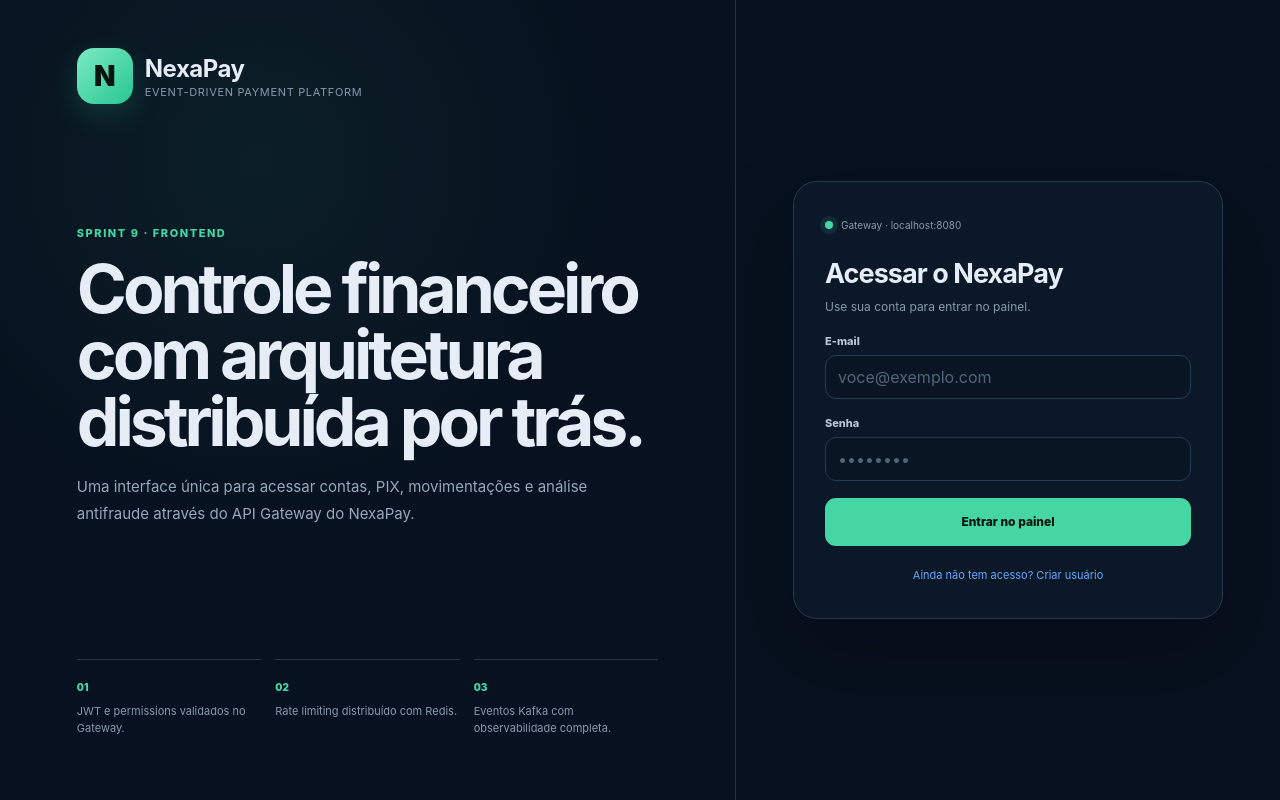
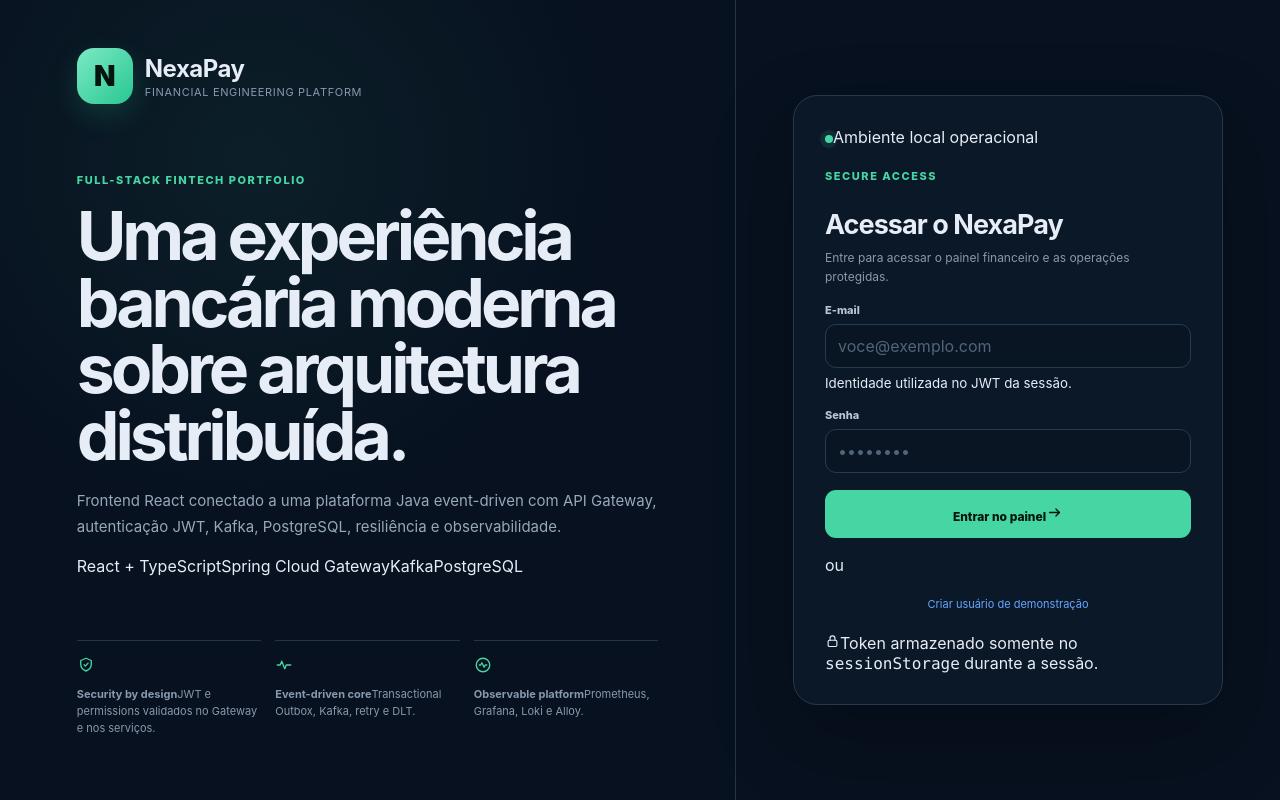
Before and after one commit to juceliocoelho2022/nexapay-event-driven-payments, a React (Vite) app in the folder frontend/: page /login in a window 1280 px wide. Built offline with nearby package versions, Linux system fonts and the light colour scheme; no server answers.

Commit message:
feat: refine login experience for professional demo

```diff
--- a/frontend/src/pages/LoginPage.tsx
+++ b/frontend/src/pages/LoginPage.tsx
@@ -1,6 +1,7 @@
 import { useState, type FormEvent } from 'react'
 import { Navigate, useNavigate } from 'react-router'
 import { useAuth } from '../auth/AuthContext'
+import { Icon } from '../components/Icon'
 import { ApiError } from '../lib/api'
 
 export function LoginPage() {
@@ -42,42 +43,62 @@ export function LoginPage() {
   }
 
   return (
-    <div className="auth-screen">
-      <section className="auth-hero">
+    <div className="auth-screen recruiter-auth-screen">
+      <section className="auth-hero recruiter-auth-hero">
         <div className="brand-lockup">
           <div className="brand-mark large">N</div>
           <div>
             <strong>NexaPay</strong>
-            <span>Event-Driven Payment Platform</span>
+            <span>Financial Engineering Platform</span>
           </div>
         </div>
 
-        <div className="hero-copy">
-          <span className="eyebrow">SPRINT 9 · FRONTEND</span>
-          <h1>Controle financeiro com arquitetura distribuída por trás.</h1>
+        <div className="hero-copy recruiter-hero-copy">
+          <span className="eyebrow">FULL-STACK FINTECH PORTFOLIO</span>
+          <h1>Uma experiência bancária moderna sobre arquitetura distribuída.</h1>
           <p>
-            Uma interface única para acessar contas, PIX, movimentações e análise antifraude
-            através do API Gateway do NexaPay.
+            Frontend React conectado a uma plataforma Java event-driven com API Gateway,
+            autenticação JWT, Kafka, PostgreSQL, resiliência e observabilidade.
           </p>
+
+          <div className="login-tech-stack" aria-label="Stack principal">
+            <span>React + TypeScript</span>
+            <span>Spring Cloud Gateway</span>
+            <span>Kafka</span>
+            <span>PostgreSQL</span>
+          </div>
         </div>
 
-        <div className="hero-points">
-          <div><span>01</span><p>JWT e permissions validados no Gateway.</p></div>
-          <div><span>02</span><p>Rate limiting distribuído com Redis.</p></div>
-          <div><span>03</span><p>Eventos Kafka com observabilidade completa.</p></div>
+        <div className="hero-points recruiter-hero-points">
+          <div>
+            <span className="hero-point-icon"><Icon name="shield" size={18} /></span>
+            <p><strong>Security by design</strong>JWT e permissions validados no Gateway e nos serviços.</p>
+          </div>
+          <div>
+            <span className="hero-point-icon"><Icon name="activity" size={18} /></span>
+            <p><strong>Event-driven core</strong>Transactional Outbox, Kafka, retry e DLT.</p>
+          </div>
+          <div>
+            <span className="hero-point-icon"><Icon name="pulse" size={18} /></span>
+            <p><strong>Observable platform</strong>Prometheus, Grafana, Loki e Alloy.</p>
+          </div>
         </div>
       </section>
 
-      <section className="auth-panel">
-        <form className="auth-card" onSubmit={handleSubmit}>
-          <div className="auth-heading">
+      <section className="auth-panel recruiter-auth-panel">
+        <form className="auth-card recruiter-auth-card" onSubmit={handleSubmit}>
+          <div className="auth-product-status">
             <span className="status-dot" />
-            <small>Gateway · localhost:8080</small>
+            <span>Ambiente local operacional</span>
+          </div>
+
+          <div className="auth-heading recruiter-auth-heading">
+            <span className="eyebrow">SECURE ACCESS</span>
             <h2>{mode === 'login' ? 'Acessar o NexaPay' : 'Criar acesso'}</h2>
             <p>
               {mode === 'login'
-                ? 'Use sua conta para entrar no painel.'
-                : 'Cadastre um usuário e entre automaticamente.'}
+                ? 'Entre para acessar o painel financeiro e as operações protegidas.'
+                : 'Crie um usuário local para explorar os fluxos da plataforma.'}
             </p>
           </div>
 
@@ -90,7 +111,9 @@ export function LoginPage() {
               value={email}
               onChange={(event) => setEmail(event.target.value)}
               placeholder="voce@exemplo.com"
+              aria-describedby="email-hint"
             />
+            <small id="email-hint" className="field-hint">Identidade utilizada no JWT da sessão.</small>
           </label>
 
           <label className="field">
@@ -106,22 +129,30 @@ export function LoginPage() {
             />
           </label>
 
-          {error && <div className="alert error">{error}</div>}
+          {error && <div className="alert error" role="alert">{error}</div>}
 
-          <button className="button primary large full" type="submit" disabled={submitting}>
-            {submitting ? 'Processando...' : mode === 'login' ? 'Entrar no painel' : 'Criar conta e entrar'}
+          <button className="button primary large full recruiter-primary-button" type="submit" disabled={submitting}>
+            {submitting ? 'Autenticando...' : mode === 'login' ? 'Entrar no painel' : 'Criar conta e entrar'}
+            {!submitting && <Icon name="arrow" size={17} />}
           </button>
 
+          <div className="auth-divider"><span>ou</span></div>
+
           <button
-            className="auth-switch"
+            className="auth-switch recruiter-auth-switch"
             type="button"
             onClick={() => {
               setMode(mode === 'login' ? 'register' : 'login')
               setError('')
             }}
           >
-            {mode === 'login' ? 'Ainda não tem acesso? Criar usuário' : 'Já possui usuário? Fazer login'}
+            {mode === 'login' ? 'Criar usuário de demonstração' : 'Voltar para o login'}
           </button>
+
+          <div className="auth-security-note">
+            <Icon name="lock" size={15} />
+            <span>Token armazenado somente no <code>sessionStorage</code> durante a sessão.</span>
+          </div>
         </form>
       </section>
     </div>
```
